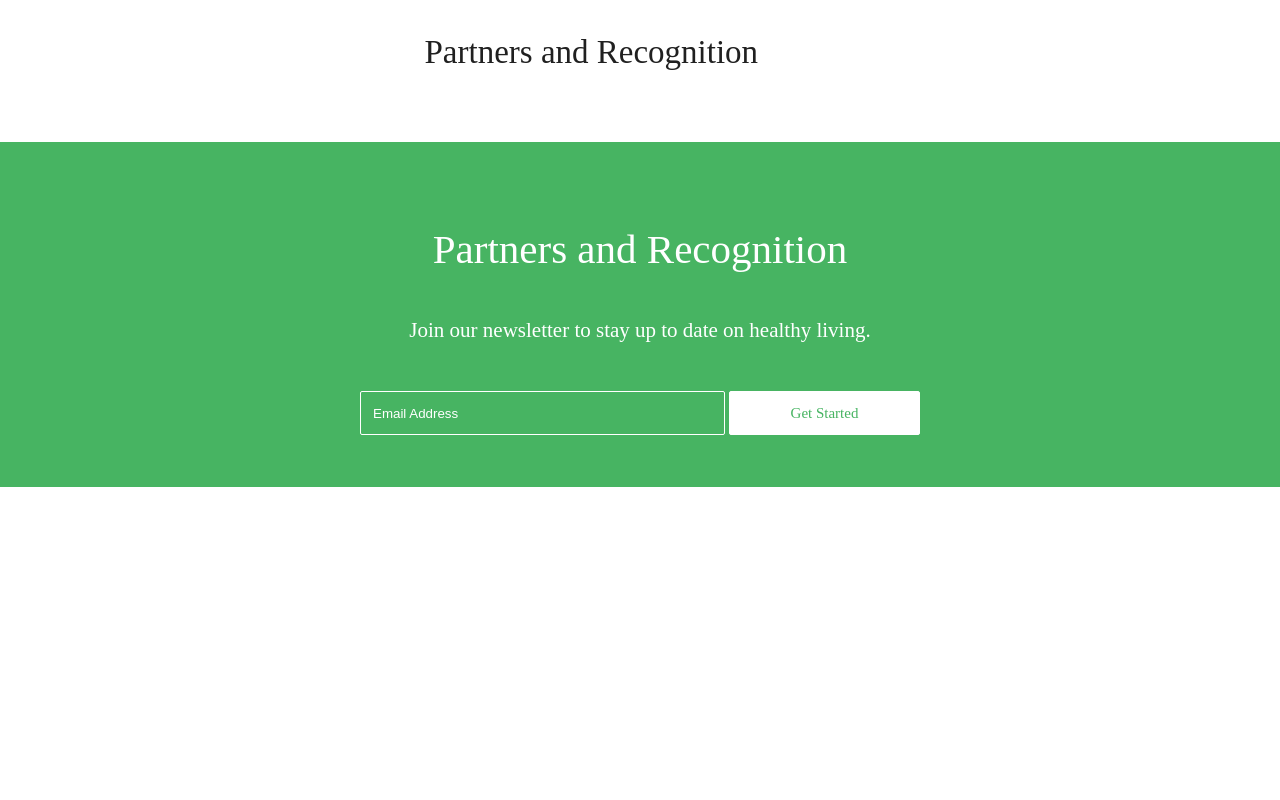
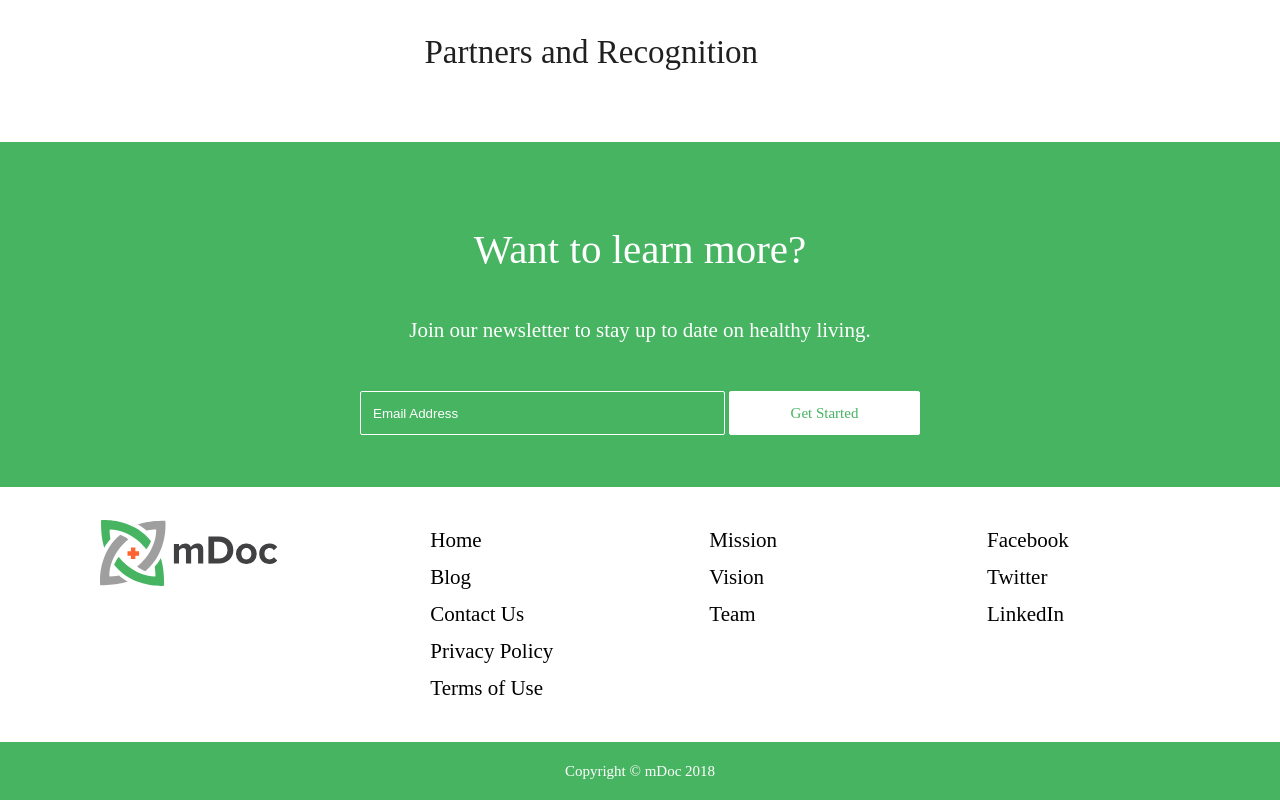
Before and after one commit to Luckzman/mdoc-frontend-challenge, a React (Create React App) app: page / in a window 1280 px wide. Shown: the part 5697-6497 px from the top of the page. Before the commit the page ends 6184 px from the top, so only its background shows below. Built offline with nearby package versions, Linux system fonts and the light colour scheme.

Commit message:
implement footer component

```diff
--- a/src/Pages/HomePage/Footer/Footer.scss
+++ b/src/Pages/HomePage/Footer/Footer.scss
@@ -0,0 +1,46 @@
+.Footer{
+  width: 100%;
+  .container{
+    width: 1140px;
+    margin: auto;
+    display: flex;
+    flex-direction: column;
+    .upper-section{
+      display: flex;
+      .footer-brand{
+        .brand{
+          height: 65.99px;
+          width: 177.27px;
+          margin: 33px 153px 0 30px;
+        }
+      }
+      ul{
+        margin-top: 39px;
+        margin-right: 156px;
+        margin-bottom: 31px;
+        li{
+          font-family: Proxima Nova Regular;
+          font-size: 21px;
+          line-height: 29px;
+          color: #000;
+          margin-bottom: 8px;
+        }
+        &:last-child{
+          margin-right: 0;
+        }
+      }
+      .middle{
+        margin-right: 210px;
+      }
+    }
+  }
+  .lower-footer{
+    background-color: #47B462;
+    color: #fff;
+    padding: 20px 0;
+    text-align: center;
+    font-family: Proxima Nova Regular;
+    font-size: 15px;
+    line-height: 18px;
+  }
+}
--- a/src/Pages/HomePage/Footer/index.jsx
+++ b/src/Pages/HomePage/Footer/index.jsx
@@ -0,0 +1,38 @@
+import React from 'react';
+import { ReactComponent as Brand } from '../../../Assets/Group 8.svg';
+
+import './Footer.scss';
+
+const Footer = () => {
+  return (
+    <div className="Footer">
+      <div className="container">
+        <div className="upper-section">
+          <div className="footer-brand">
+            <Brand className="brand" />
+          </div>
+          <ul>
+            <li>Home</li>
+            <li>Blog</li>
+            <li>Contact Us</li>
+            <li>Privacy Policy</li>
+            <li>Terms of Use</li>
+          </ul>
+          <ul className="middle">
+            <li>Mission</li>
+            <li>Vision</li>
+            <li>Team</li>
+          </ul>
+          <ul>
+            <li>Facebook</li>
+            <li>Twitter</li>
+            <li>LinkedIn</li>
+          </ul>
+        </div>
+      </div>
+      <div className="lower-footer">Copyright &#169; mDoc 2018 </div>
+    </div>
+  );
+}
+
+export default Footer;
--- a/src/Pages/HomePage/LearnMoreSection/index.jsx
+++ b/src/Pages/HomePage/LearnMoreSection/index.jsx
@@ -6,7 +6,7 @@ const LearnMoreSection = () => {
   return (
     <div className="LearnMoreSection">
       <div className="container">
-        <h3>Partners and Recognition</h3>
+        <h3>Want to learn more?</h3>
         <p>Join our newsletter to stay up to date on healthy living.</p>
         <div className="form-section">
           <input type="email" name="" id="" placeholder="Email Address" />
--- a/src/Pages/HomePage/index.jsx
+++ b/src/Pages/HomePage/index.jsx
@@ -10,7 +10,7 @@ import TrackSection from './TrackSection';
 import Banner3 from './Banner3';
 import PartnerSection from './PartnerSection';
 import LearnMoreSection from './LearnMoreSection';
-
+import Footer from './Footer';
 
 const HomePage = () => {
   return (
@@ -26,6 +26,7 @@ const HomePage = () => {
       <Banner3 />
       <PartnerSection />
       <LearnMoreSection />
+      <Footer />
     </div>
   )
 }
```
Also changed, not shown: src/Assets/Group 8.svg (added).
